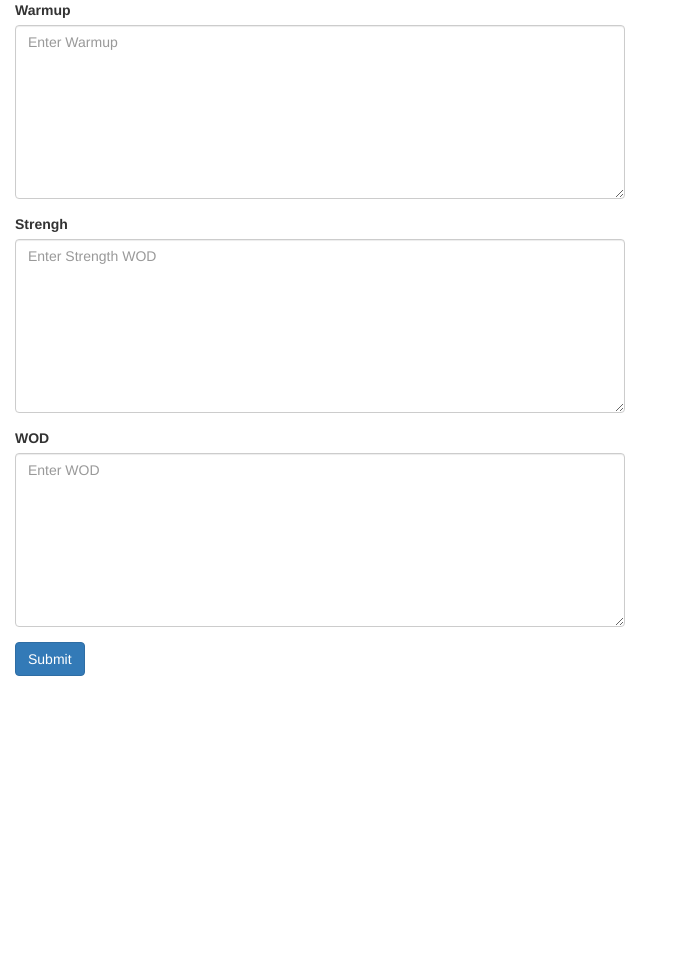
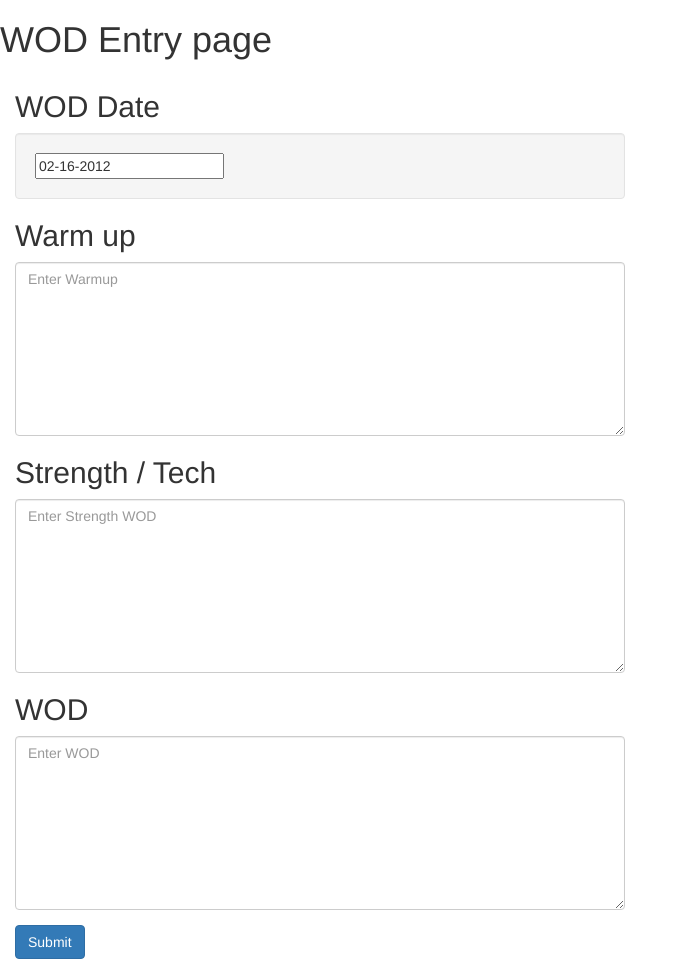
Before and after one commit to yell0wc0w/battlewod, a Django app: template polls/templates/polls/wodentry.html in a window 1280 px wide. Shown: the whole page, without its empty margins (0-688 px from the left). Before the commit the page ends 676 px from the top, so only its background shows below. Run offline with Django 3.2, Linux system fonts and the light colour scheme; the template is opened without the code that fills it, so the values that code supplies are empty; some libraries are stand-ins or nearby versions.

Commit message:
Squashed commit of the following:
commit 4938ffba324e6e93edd5c264e7407599719c9fc4
Author: yell0wc0w <hoang.ngo.xp@gmail.com>
Date:   Mon Jan 18 15:47:00 2016 -0500

    Added datepicker in WOD Entry page

```diff
--- a/polls/templates/polls/wodentry.html
+++ b/polls/templates/polls/wodentry.html
@@ -1,27 +1,47 @@
 <head>
-  <meta charset="utf-8">
-  <script src="//code.jquery.com/jquery-1.11.3.min.js"></script>
-  <link rel="stylesheet" href="http://maxcdn.bootstrapcdn.com/bootstrap/3.3.5/css/bootstrap.min.css">
-  <script src="http://maxcdn.bootstrapcdn.com/bootstrap/3.3.5/js/bootstrap.min.js"></script>
+    <meta charset="utf-8">
+    <script src="//code.jquery.com/jquery-1.11.3.min.js"></script>
+    <script src="http://maxcdn.bootstrapcdn.com/bootstrap/3.3.5/js/bootstrap.min.js"></script>
+    <link rel="stylesheet" href="http://maxcdn.bootstrapcdn.com/bootstrap/3.3.5/css/bootstrap.min.css">
+    <script src="/static/js/bootstrap-datepicker.js"></script></script>
+    <link rel="stylesheet" href="/static/polls/datepicker.css">
+
+    <script type="text/javascript">
+        $(function() {
+            $('#dp1').datepicker({
+                format: 'mm-dd-yyyy',
+                todayBtn: 'linked'
+            });
+        });
+    </script>
+
 </head>
 <body>
-
+<h1>WOD Entry page</h1>
 <form role="form" class="col-sm-6" method="post">
     {% csrf_token %}
+    <h2>WOD Date</h2>
+    <div class="well">
+        <input type="text" class="span2" value="02-16-2012" name="date" id="dp1" >
+    </div>
+
     <div class = "form-group">
-      <label for="warmup">Warmup</label>
+      <h2>Warm up</h2>
       <textarea class="form-control" name="warmup" id="warmup" rows="8" placeholder="Enter Warmup"></textarea>
    </div>
    <div class = "form-group">
-      <label for="strength">Strengh</label>
+      <h2>Strength / Tech</h2>
       <textarea class="form-control" name="strength" id="strength" rows="8" placeholder="Enter Strength WOD"></textarea>
    </div>
    <div class="form-group">
-      <label for="wod">WOD</label>
+      <h2>WOD</h2>
       <textarea class="form-control" name="wod" id="wod" rows="8" placeholder="Enter WOD"></textarea>
    </div>
    <button type="submit" class="btn btn-primary btn-md">Submit</button>
+
+
 </form>
 
 
+
 </body>
```
